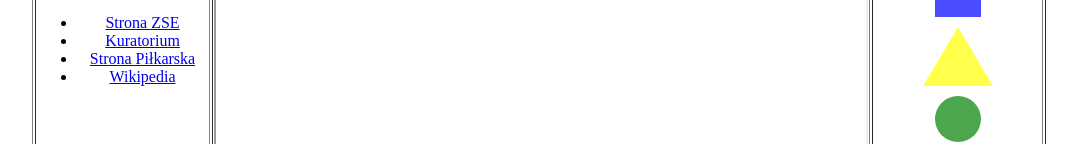
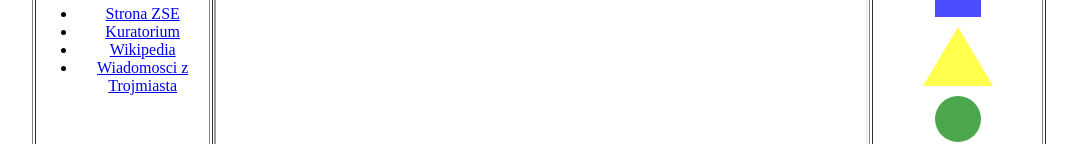
Before and after one commit to NemezisRK/cw12-13, a plain HTML site: page index.html in a window 1280 px wide. Shown: the part 350-494 px from the top of the page, without its empty margins (101-1178 px from the left). Drawn offline with Linux system fonts and the light colour scheme.

Commit message:
Update index.html

```diff
--- a/index.html
+++ b/index.html
@@ -68,8 +68,8 @@
                 <ul>
                     <li><a href="https://zse.edu.gdansk.pl/" target="obszar_glowny">Strona ZSE</a></li>
                     <li><a href="https://www.kuratorium.gda.pl/" target="obszar_glowny">Kuratorium</a></li>
-                    <li><a href="https://simple.wikipedia.org/" target="obszar_glowny">Strona Piłkarska</a></li>
-                    <li><a href="https://www.futbin.com" target="obszar_glowny">Wikipedia</a></li>
+                    <li><a href="https://pl.wikipedia.org/wiki/Wikipedia:Strona_główna" target="obszar_glowny">Wikipedia</a></li>
+                    <li><a href="https://www.trojmiasto.pl" target="obszar_glowny">Wiadomosci z Trojmiasta</a></li>
                 </ul>
             </td>
             <td align="center">
```
